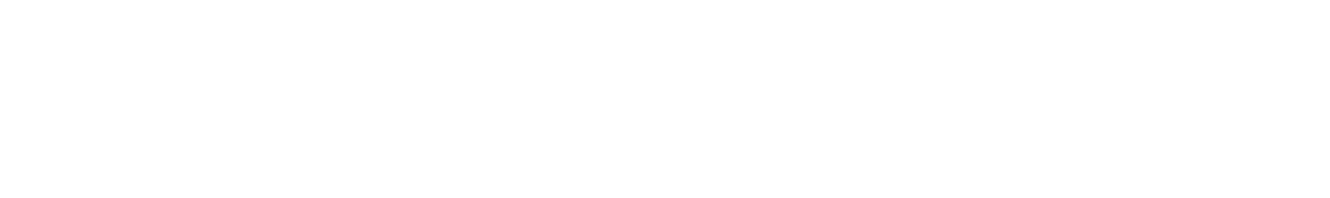
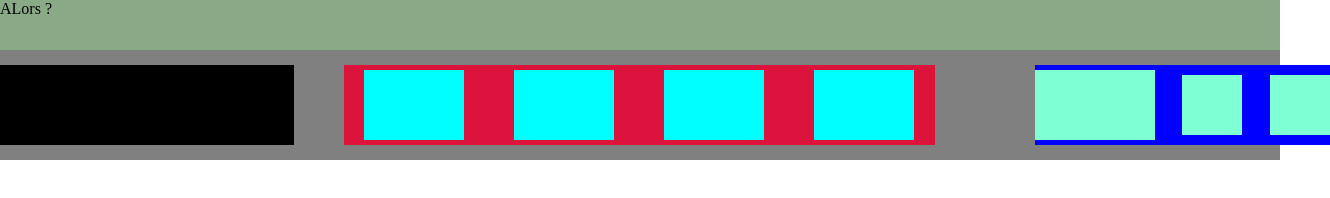
Before and after one commit to Jibe7/HTML-CSS-Learning-Project, a plain HTML site: page Model 1/model1.html in a window 1280 px wide. Shown: the whole page, 1330 px wide, since content can reach past the window. Drawn offline with Linux system fonts and the light colour scheme.

Commit message:
First layout : Header with announcement and navigation bar

```diff
--- a/Model 1/model1.html
+++ b/Model 1/model1.html
@@ -3,9 +3,29 @@
 <head>
     <meta charset="UTF-8">
     <meta name="viewport" content="width=device-width, initial-scale=1.0">
-    <title>Document</title>
+    <title>Less but better</title>
+    <link rel="stylesheet" href="style1.css">
 </head>
 <body>
+    <main>
+        <div class="announce">ALors ?</div>
 
+        <nav>
+            <div class="logo">
+                <img src="" alt="" width="80px" height="80px">
+            </div>
+            <div class="menu">
+                <div class="men"></div>
+                <div class="women"></div>
+                <div class="About"></div>
+                <div class="Blog"></div>
+            </div>
+            <div class="utilities">
+                <div class="connect"></div>
+                <div class="search"></div>
+                <div class="basket"></div>
+            </div>
+        </nav>
+    </main>
 </body>
 </html>
--- /dev/null
+++ b/Model 1/style1.css
@@ -0,0 +1,99 @@
+* {
+    padding: 0;
+    margin: 0;
+    box-sizing: border-box;
+}
+
+.announce {
+    background-color: rgb(138, 170, 135);
+    width: 100%;
+    height: 50px;
+    /* border: 1px solid black; */
+    /* padding: 50px; */
+}
+
+nav {
+    /* border: 1px solid black; */
+    width: auto;
+    height: 110px;
+    background-color: grey;
+    display: flex;
+    flex-direction: row;
+    justify-content: center;
+    align-items: center;
+}
+
+.logo {
+    width: 400px;
+    height: 80px;
+    background-color: black;
+    position: relative;
+    left: -100px;
+}
+
+.menu {
+    width: 600px;
+    height: 80px;
+    background-color: crimson;
+    position: relative;
+    left: -50px;
+    display: flex;
+    justify-content: center;
+    align-items: center;
+}
+
+.men {
+    width: 100px;
+    height: 70px;
+    background-color: aqua;
+    margin-right: 50px;
+}
+
+.women {
+    width: 100px;
+    height: 70px;
+    background-color: aqua;
+}
+
+.About {
+    width: 100px;
+    height: 70px;
+    background-color: aqua;
+    margin-left: 50px;
+    margin-right: 50px;
+}
+
+.Blog {
+    width: 100px;
+    height: 70px;
+    background-color: aqua;
+}
+
+.utilities {
+    width: 300px;
+    height: 80px;
+    background-color: blue;
+    position: relative;
+    left: 50px;
+    display: flex;
+    justify-content: space-between;
+    align-items: center;
+}
+
+.connect {
+    width: 120px;
+    height: 70px;
+    background-color: aquamarine;
+}
+
+.search {
+    width: 60px;
+    height: 60px;
+    background-color: aquamarine;
+}
+
+.basket {
+    width: 60px;
+    height: 60px;
+    background-color: aquamarine;
+}
```
